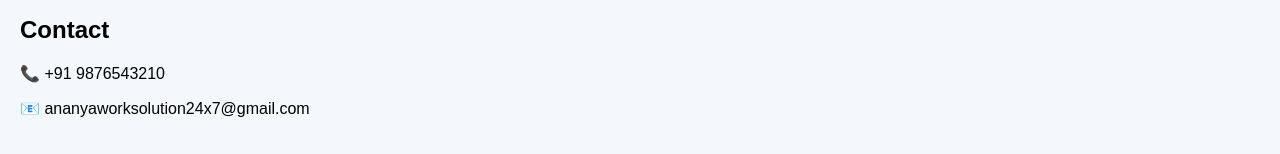
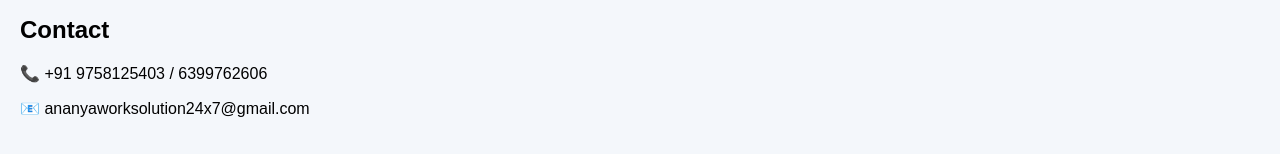
Before and after one commit to anayaworksolution24x7-arch/my-website, a plain HTML site: page index.html in a window 1280 px wide. Shown: the part 405-559 px from the top of the page. Drawn offline with Linux system fonts and the light colour scheme.

Commit message:
Update index.html

```diff
--- a/index.html
+++ b/index.html
@@ -23,7 +23,7 @@
     </ul>
 
     <h2>Contact</h2>
-    <p>📞 +91 9876543210</p>
+    <p>📞 +91 9758125403 / 6399762606</p>
     <p>📧 ananyaworksolution24x7@gmail.com</p>
   </div>
 
```
